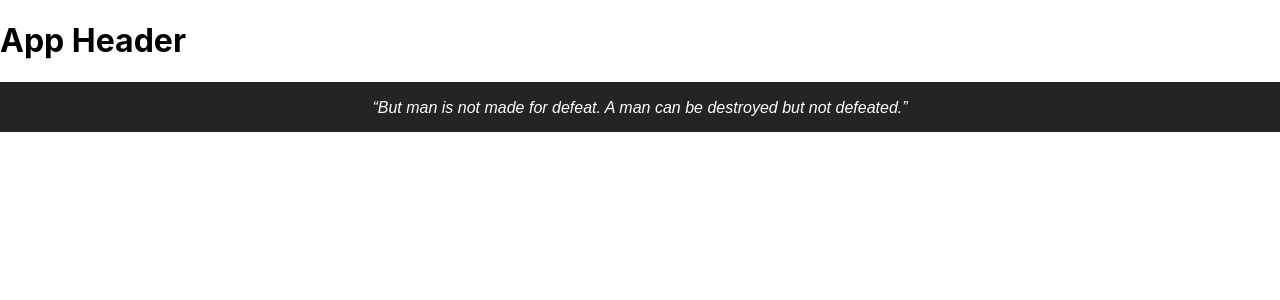
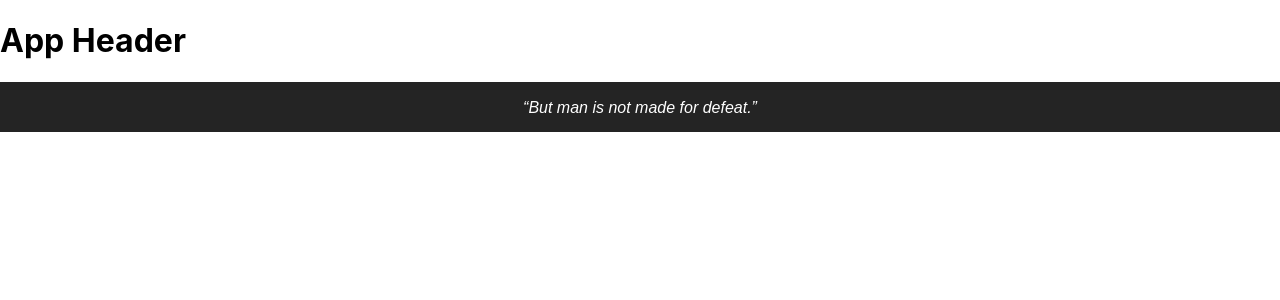
Before and after one commit to Amalprneopraxis/Megamenu, a React (Create React App) app: page / in a window 1280 px wide. Shown: the top 300 px of the page. Built offline with nearby package versions, Linux system fonts and the light colour scheme.

Commit message:
added js file to slide

```diff
--- a/src/Megamenu.js
+++ b/src/Megamenu.js
@@ -1,7 +1,7 @@
 import React, { useState, useEffect } from 'react';
 import './components/header/Megamenu.css'
 
-const Slider = () => {
+const Megamenu = () => {
     const [slideIndex, setSlideIndex] = useState(1);
 
     useEffect(() => {
@@ -37,7 +37,7 @@ const Slider = () => {
           <q>I love you the more in that I believe you had liked me for my own sake and for nothing else</q>
         </div>
         <div className="mySlides">
-          <q>But man is not made for defeat. A man can be destroyed but not defeated.</q>
+          <q>But man is not made for defeat.</q>
         </div>
         <div className="mySlides">
           <q>I have not failed. I've just found 10,000 ways that won't work.</q>
@@ -46,4 +46,4 @@ const Slider = () => {
     );
   };
 
-  export default Slider;
+  export default Megamenu;
```
Also changed, not shown: 1 other file (tests, documents, lock files or other folders).
